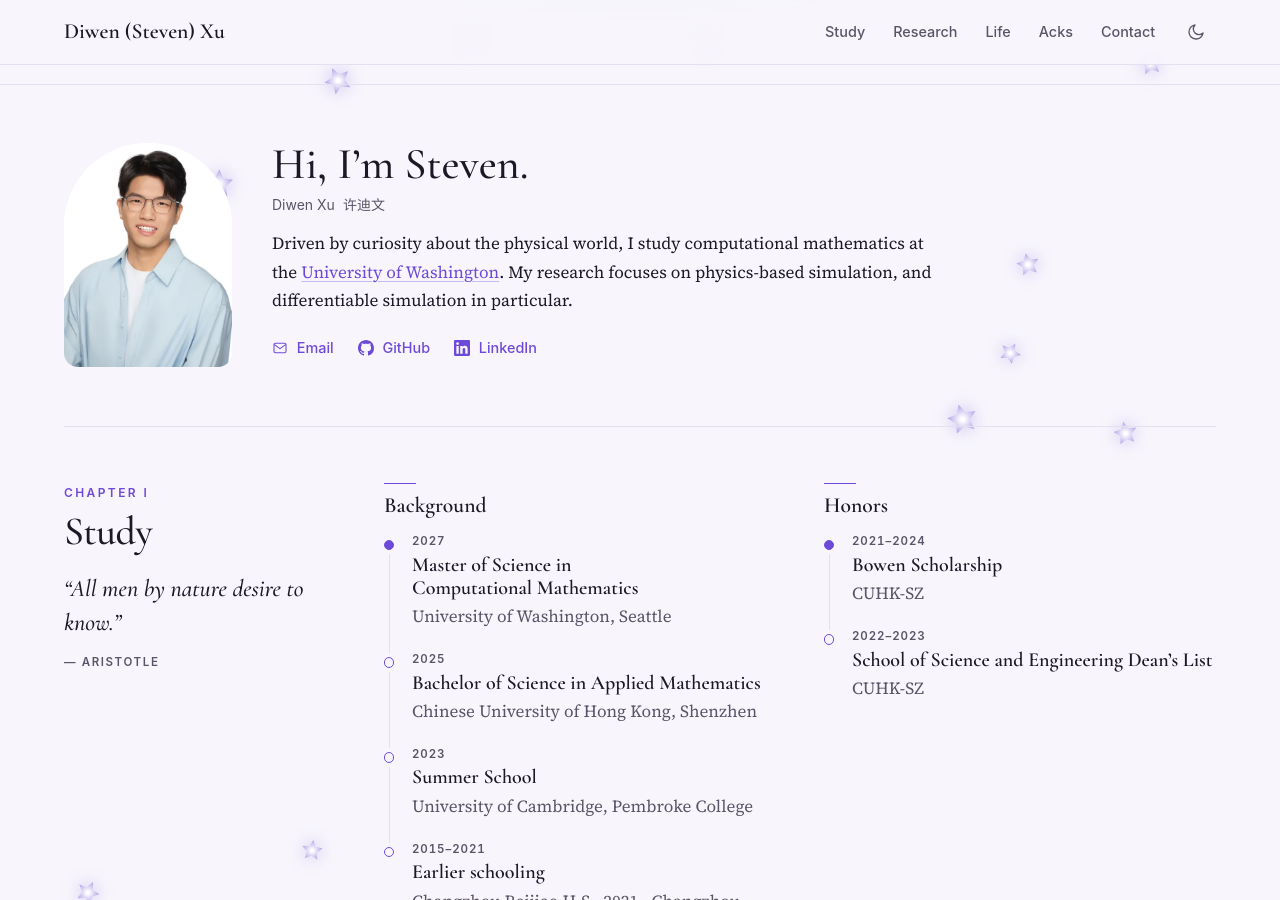
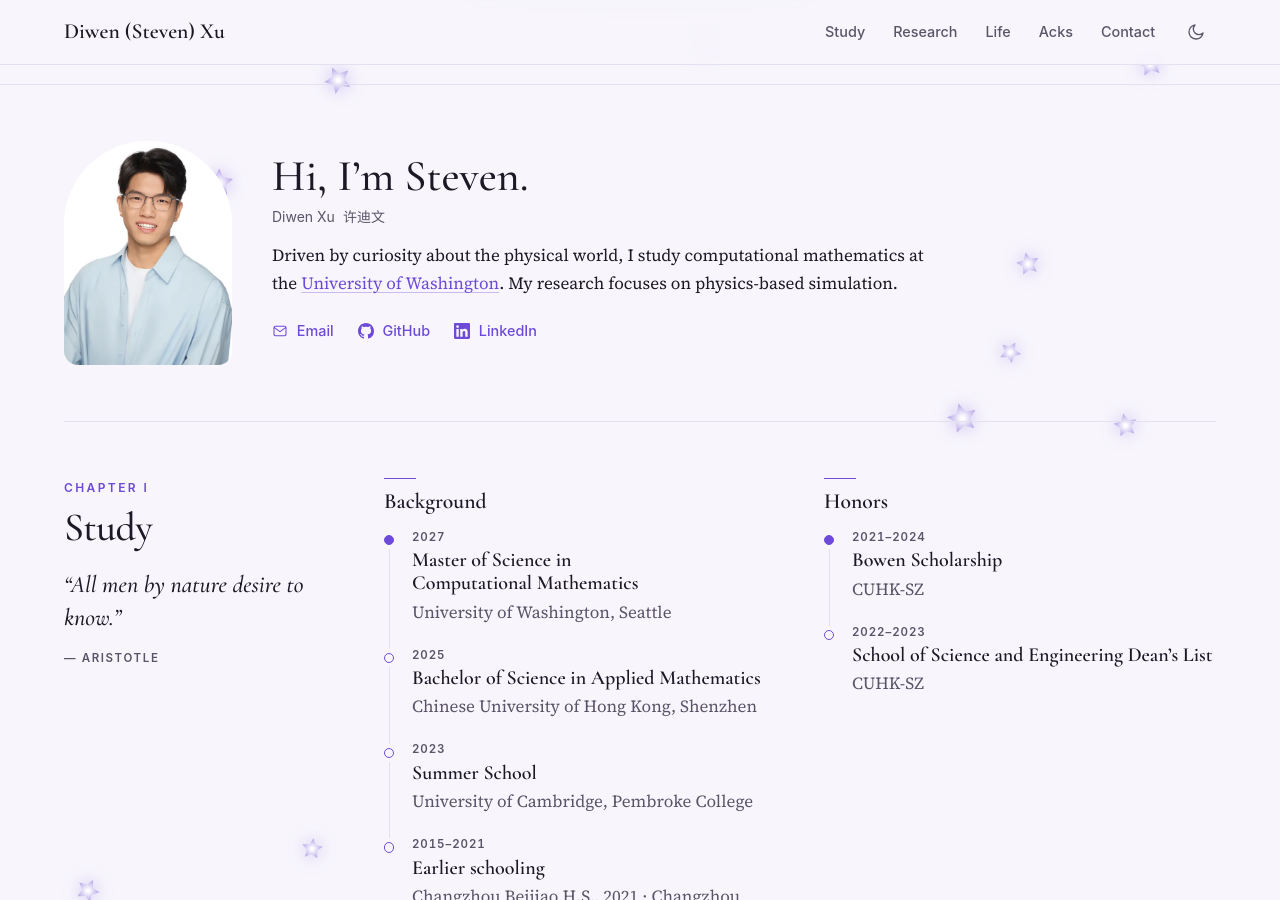
Before and after one commit to RWBY-Aloupeep/RWBY-Aloupeep.github.io, a Jekyll site: the page built from _pages/home.md, in a window 1280 px wide and 900 px high, scrolled down 332 px. Built offline with Jekyll 4.4.1, drawn with Linux system fonts in a browser that asks for light colours.

Commit message:
Shorten the introduction's last sentence
"My research focuses on physics-based simulation." without the clause
about differentiable simulation.

Co-Authored-By: Claude Opus 5.5 <noreply@anthropic.com>
Claude-Session: https://claude.ai/code/session_0142BzVxEFKCMC6FGj6Pn8sg

```diff
--- a/_pages/home.md
+++ b/_pages/home.md
@@ -9,4 +9,4 @@ hero:
   subtitle: "Enjoy~"
 ---
 
-Driven by curiosity about the physical world, I study computational mathematics at the [University of Washington](https://amath.washington.edu/){:target="_blank" rel="noopener"}. My research focuses on physics-based simulation, and differentiable simulation in particular.
+Driven by curiosity about the physical world, I study computational mathematics at the [University of Washington](https://amath.washington.edu/){:target="_blank" rel="noopener"}. My research focuses on physics-based simulation.
```
